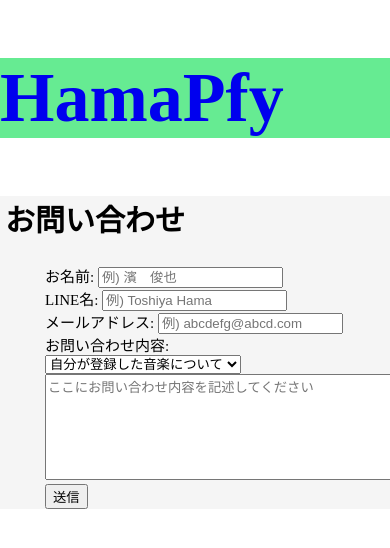
After one commit to Hayato-7812/Line_chatbot, a Flask app: template templates/contact.html in a window 390 px wide; the page is wider, and only the part inside the window is pictured. The commit adds this page. Shown: the top 548 px of that part. Run offline with Flask 2, Linux system fonts and the light colour scheme; the template is opened without the code that fills it, so the values that code supplies are empty.

Commit message:
スマホ画面不具合の修正

```diff
--- a/static/responsive.css
+++ b/static/responsive.css
@@ -70,21 +70,21 @@
         height: auto;
     }
     .header h1 {
-        font-size: 90px;
+        font-size: 70px;
     }
     .header ul {
         float: none;
-        font-size: 30px;
+        font-size: 15px;
     }
 
     .main {
         width: 100%;
-        font-size: 30px;
+        font-size: 15px;
         text-indent: 5px;
 
     }
     .main h2 {
-        font-size: 70px;
+        font-size: 30px;
     }
 
     .talkimage {
@@ -104,11 +104,6 @@
     .Footer {
         width: 100%;
         height: auto;
-    }
-
-    .Footer textarea {
-        resize: none;
-        width: 90%;
-        height: 20%;
+        font-size: 15px;
     }
 }
--- a/static/style.css
+++ b/static/style.css
@@ -1,12 +1,12 @@
 
 body {
-    width: 960px;
+    width: 100%;
     margin: auto;
 }
 
 .header {
     background-color: rgb(102, 235, 146);
-    height: 150px;
+    height: auto;
 }
 
 .header h1 a {
@@ -25,11 +25,14 @@ body {
 .main {
     background-color: whitesmoke;
     text-indent: 50px;
-
 }
 
 .main h2 {
     font-size: 40px;
+}
+
+.main ul {
+    list-style: none;
 }
 
 .list_a {
--- /dev/null
+++ b/templates/contact.html
@@ -0,0 +1,58 @@
+<!DOCTYPE html>
+<html lang="ja">
+<head>
+    <meta charset="UTF-8">
+    <meta http-equiv="X-UA-Compatible" content="IE=edge">
+    <meta name="viewport" content="width=device-width, initial-scale=1.0, viewport-fit=cover">
+    <link rel="stylesheet" href="../static/style.css">
+    <link rel="stylesheet" href="../static/responsive.css">
+    <title>お問い合わせ</title>
+</head>
+<body>
+    <!-- header -->
+    <section class="header">
+        <header>
+            <h1 class="logo"><a href="index.html">HamaPfy</a> </h1>
+        </header>
+
+    </section>
+    <!-- main -->
+    <div class="main">
+        <h2>お問い合わせ</h2>
+            <form  method="post">
+                <ul>
+                    <li>
+                        <label for="rendou">お名前: </label>
+                        <input id="rendou" type="text" name="yourname" placeholder="例) 濱　俊也">
+                    </li>
+                    <li>
+                        <label for="rendou">LINE名: </label>
+                        <input id="rendou" type="text" name="LINEname" placeholder="例) Toshiya Hama">
+                    </li>
+                    <li>
+                        <label for="mail">メールアドレス: </label>
+                        <input id="mail" type="email" name="mail" placeholder="例) abcdefg@abcd.com">
+                    </li>
+                    <li>
+                        <label for="comment">お問い合わせ内容:</label>
+                        <li>
+                        <select name="content" id="content">
+                            <option value="db1">自分が登録した音楽について</option>
+                            <option value="db2">他人が登録した音楽について</option>
+                            <option value="db_del">音楽を削除してほしい</option>
+                            <option value="claim">機能について(改善・要望)</option>
+                            <option value="else">その他</option>
+                        </select>
+                        </li>
+                        <li>
+                            <textarea name="comment" id="comment" placeholder="ここにお問い合わせ内容を記述してください"></textarea>
+                        </li>
+                        <li>
+                            <input type="submit" value="送信">
+                        </li>
+                    </li>
+                </ul>
+            </form>
+    </div>
+</body>
+</html>
```
Also changed, not shown: templates/index.html (+3 -35 lines).
